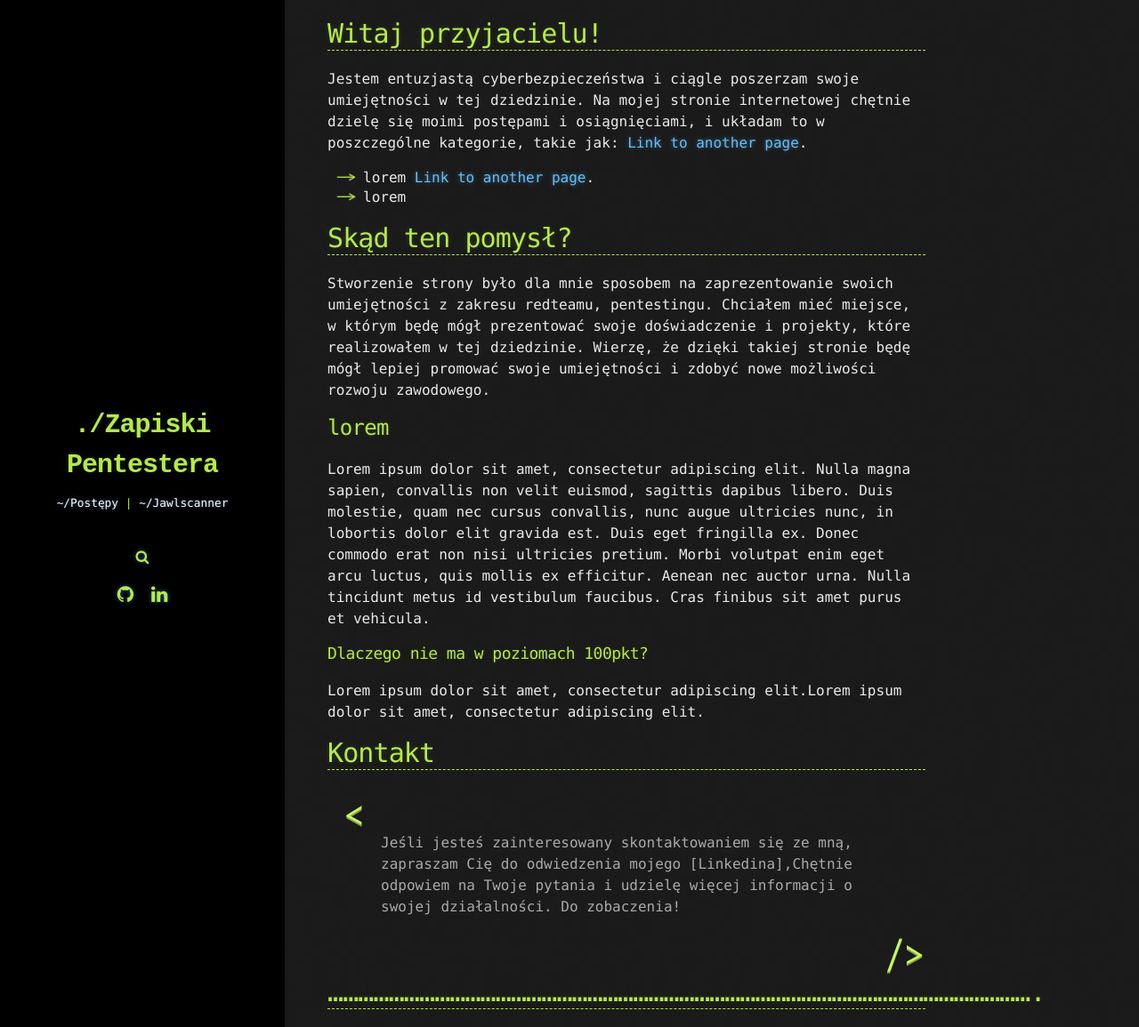
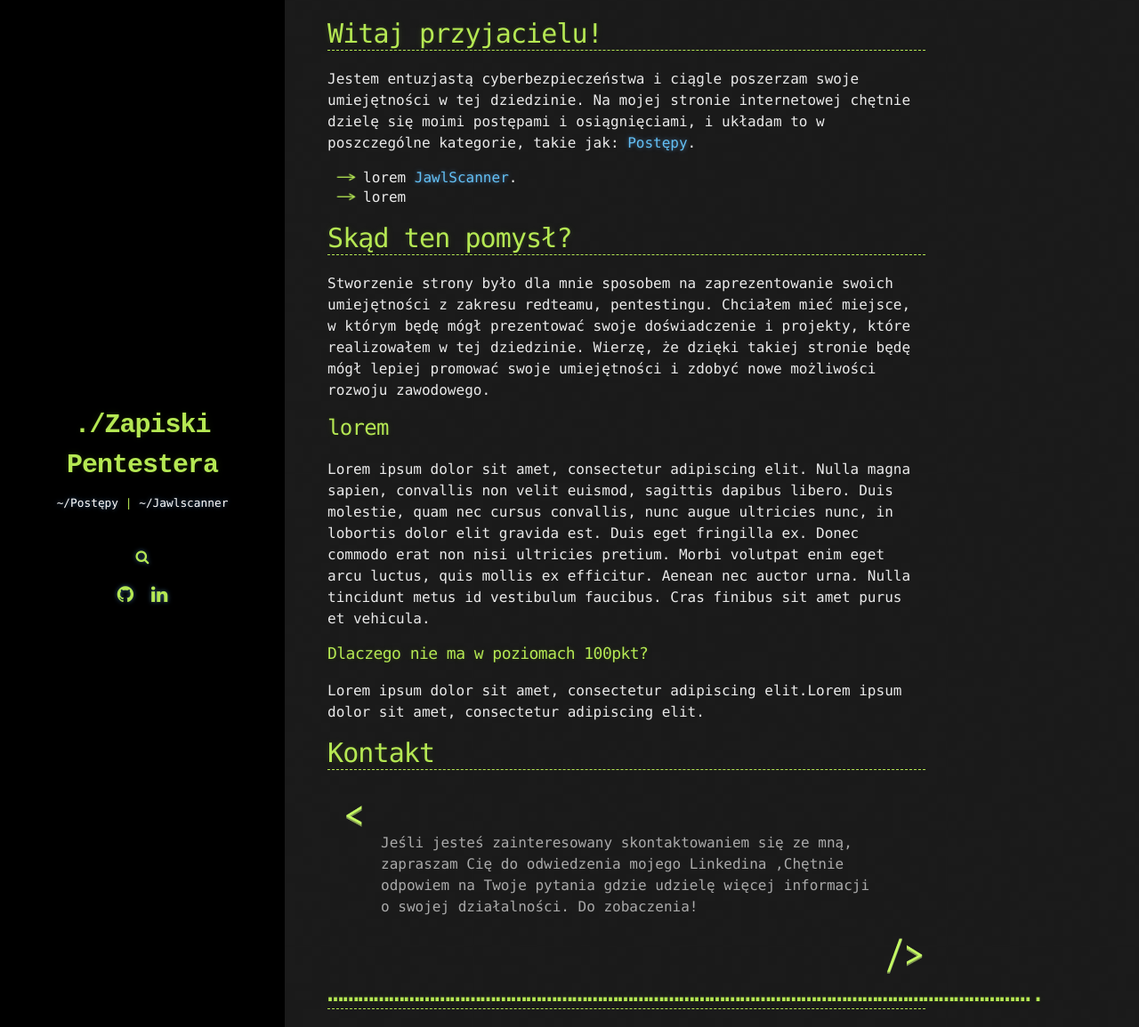
Before and after one commit to Cyberjali/Cyberjali.github.io, a Jekyll site: the page built from _pages/index.md, in a window 1280 px wide and 1155 px high. Shown: the whole window at 89% size. Built offline with Jekyll 4.4.1, drawn with Linux system fonts in a browser that asks for light colours; comment, search, counter and statistics services are not loaded.

Commit message:
Update index.md

```diff
--- a/_pages/index.md
+++ b/_pages/index.md
@@ -5,9 +5,9 @@ layout: default
 # Witaj przyjacielu!
 
 Jestem entuzjastą cyberbezpieczeństwa i ciągle poszerzam swoje umiejętności w tej dziedzinie. Na mojej stronie internetowej chętnie dzielę się moimi postępami i osiągnięciami, i układam to w poszczególne kategorie, takie jak:
-[Link to another page](./writeups.html).
+[Postępy](./postepy.md).
 * lorem
-[Link to another page](./writeups.html).
+[JawlScanner](./jawlscanner.md).
 * lorem
 
 # Skąd ten pomysł?
@@ -24,7 +24,7 @@ Lorem ipsum dolor sit amet, consectetur adipiscing elit.Lorem ipsum dolor sit am
 
 # Kontakt
 
->Jeśli jesteś zainteresowany skontaktowaniem się ze mną, zapraszam Cię do odwiedzenia mojego [Linkedina],Chętnie odpowiem na Twoje pytania i udzielę więcej informacji o swojej działalności. Do zobaczenia!
+>Jeśli jesteś zainteresowany skontaktowaniem się ze mną, zapraszam Cię do odwiedzenia mojego Linkedina ,Chętnie odpowiem na Twoje pytania gdzie udzielę więcej informacji o swojej działalności. Do zobaczenia!
 
 
 # ...........................................................................................................................................
```
